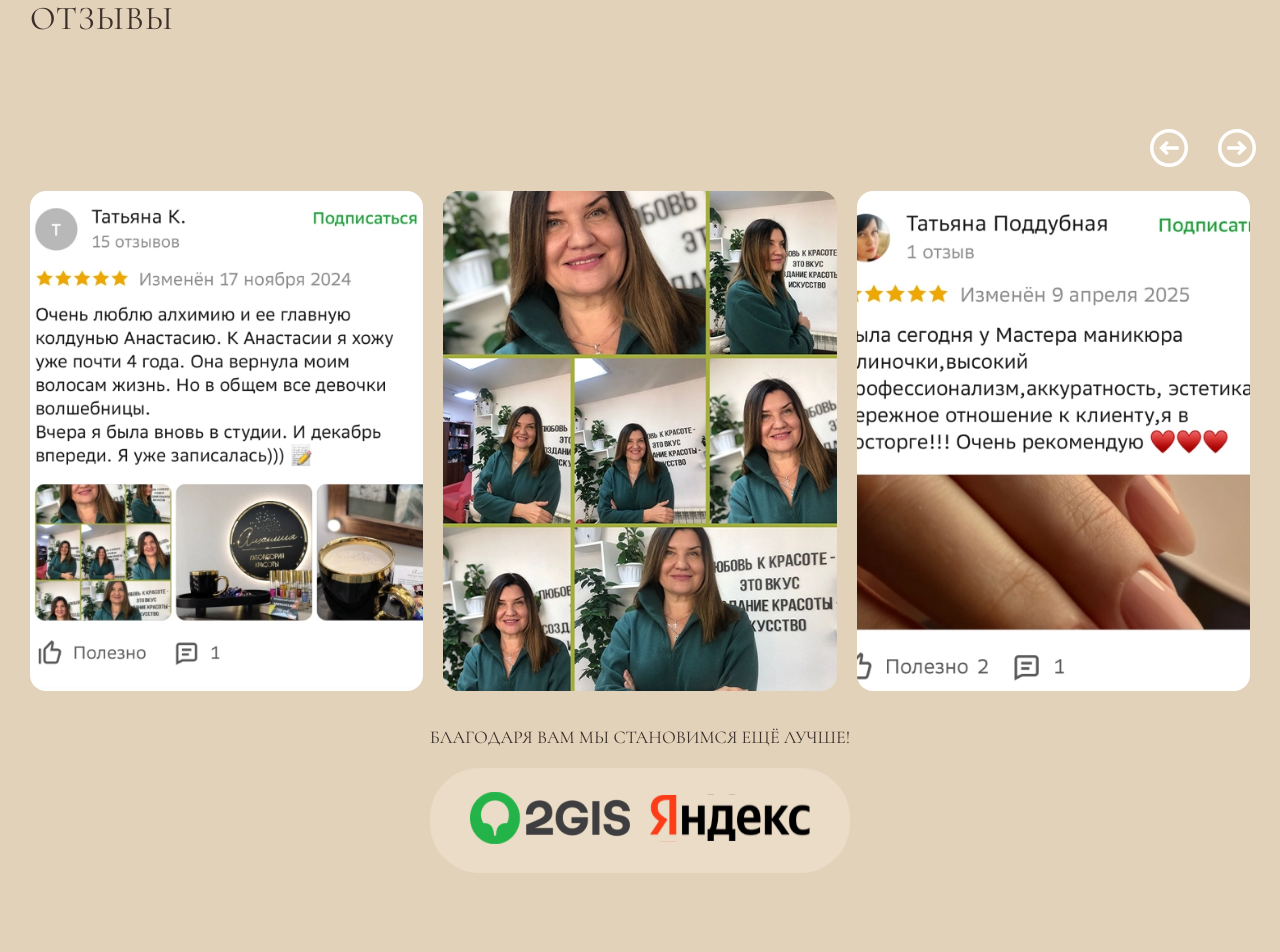
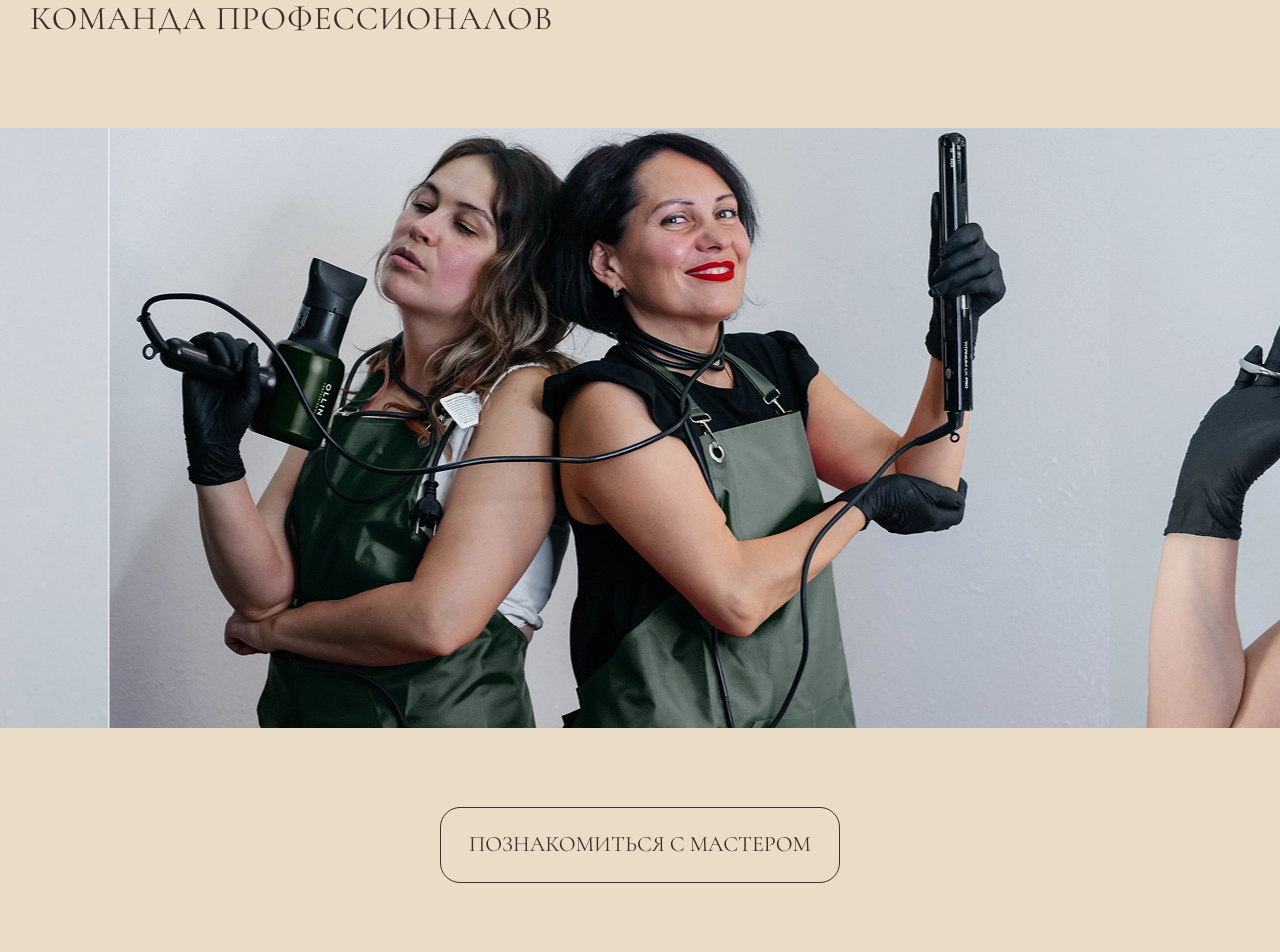
Before and after one commit to darina1970/Alchemy-Beauty-Salon, a React (Vite) app: page / in a window 1280 px wide. Shown: the part 3260-4212 px from the top of the page. Built offline with nearby package versions, Linux system fonts and the light colour scheme.

Commit message:
feat/masters

```diff
--- a/src/pages/Home/Home.jsx
+++ b/src/pages/Home/Home.jsx
@@ -1,11 +1,12 @@
 import React, { useEffect } from "react";
 import MainLayout from "../../layouts/MainLayout";
-import About from './sections/About/About';
+import About from "./sections/About/About";
 import Services from "./sections/ServicesBlock/Services";
 import WhyUs from "./sections/WhyUs/WhyUs";
+import Team from "./sections/Team/Team";
 // import Contacts from './sections/Contacts/Contacts';
 // import Promos from './sections/Promos/Promos';
-import Reviews from './sections/Reviews/Reviews';
+import Reviews from "./sections/Reviews/Reviews";
 import { headerConfigs } from "../../config/headerConfigs";
 import { useLocation } from "react-router-dom";
 
@@ -30,7 +31,7 @@ const HomePage = () => {
       <WhyUs variant="dark" />
       {/* <Animation variant="light" /> */}
       <Services variant="dark" />
-      {/* <Team variant="light" /> */}
+      <Team variant="light" />
       <Reviews variant="dark" />
       {/* <Promos variant="promo" /> */}
       {/* <Contacts variant="light" /> */}
--- a/src/pages/Home/sections/Team/Team.jsx
+++ b/src/pages/Home/sections/Team/Team.jsx
@@ -0,0 +1,40 @@
+import styles from "./Team.module.css";
+import team1 from "../../../../assets/images/HomeImg/MastersImg/team1.webp";
+import team2 from "../../../../assets/images/HomeImg/MastersImg/team2.webp";
+import team3 from "../../../../assets/images/HomeImg/MastersImg/team3.webp";
+import team4 from "../../../../assets/images/HomeImg/MastersImg/team4.webp";
+
+const images = [team1, team2, team3, team4];
+
+const Team = ({ variant }) => {
+  return (
+    <section className={`section section-${variant}`}>
+      <div className={`container`}>
+        <h2>Команда профессионалов</h2>
+      </div>
+      <div className={styles.fullWidth}>
+        <div className={styles.wrapper}>
+          <div className={styles.track}>
+            {[...images, ...images].map((img, i) => (
+              <div className={styles.slide} key={i}>
+                <img src={img} alt={`team-${(i % images.length) + 1}`} />
+              </div>
+            ))}
+          </div>
+        </div>
+      </div>
+      <div className="container">
+        <a
+          href="#"
+          className={`btn-primary ${styles.button}`}
+          target="_blank"
+          rel="noopener noreferrer"
+        >
+          Познакомиться с мастером
+        </a>
+      </div>
+    </section>
+  );
+};
+
+export default Team;
--- a/src/pages/Home/sections/Team/Team.module.css
+++ b/src/pages/Home/sections/Team/Team.module.css
@@ -0,0 +1,63 @@
+.fullWidth {
+  width: 100%;
+  max-width: 100vw;
+  overflow: hidden;
+  padding: 0;
+  margin: 0;
+}
+
+.wrapper {
+  width: 100%;
+  overflow: hidden;
+  position: relative;
+}
+
+.track {
+  display: flex;
+  width: max-content;
+  animation: scroll 30s linear infinite;
+  will-change: transform;
+}
+
+.slide {
+  flex: 0 0 auto;
+  width: 100vw;
+  max-width: 1000px;
+  aspect-ratio: 5 / 3;
+  overflow: hidden;
+}
+
+.slide img {
+  width: 100%;
+  height: 100%;
+  object-fit: cover;
+  display: block;
+}
+
+.button {
+  width: 100%;
+  max-width: 400px;
+  margin: 0 auto;
+  display: block;
+  text-align: center;
+  margin-top: 79px;
+  padding: 24px !important;
+  font-size: clamp(18px, 2vw, 22px) !important;
+}
+
+@keyframes scroll {
+  0% {
+    transform: translateX(0);
+  }
+  100% {
+    transform: translateX(-50%);
+  }
+}
+
+@media (max-width: 480px) {
+  .button {
+    margin-top: 25px;
+    padding: 14px 6px !important;
+    font-size: 17px !important;
+  }
+}
```
